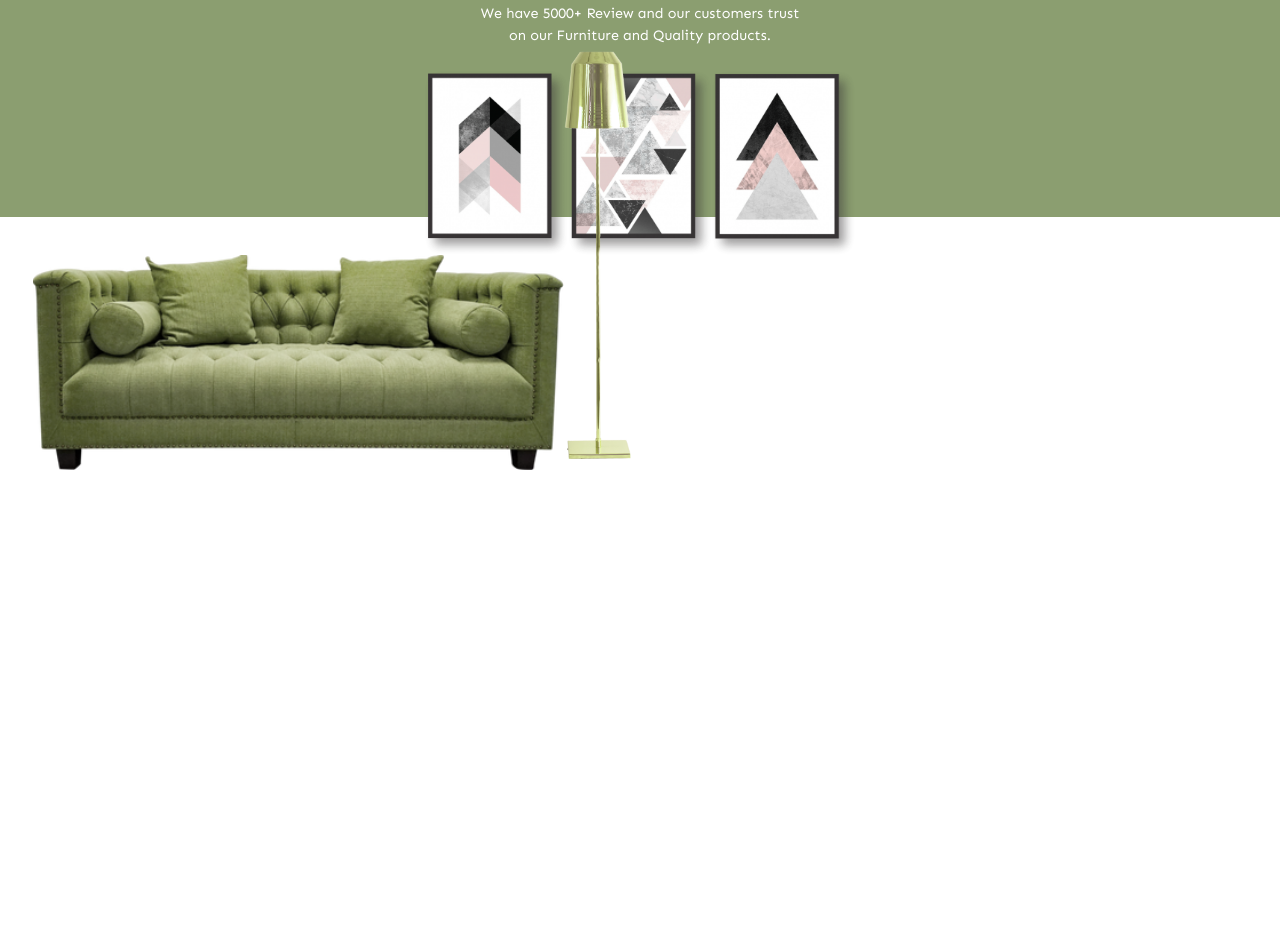
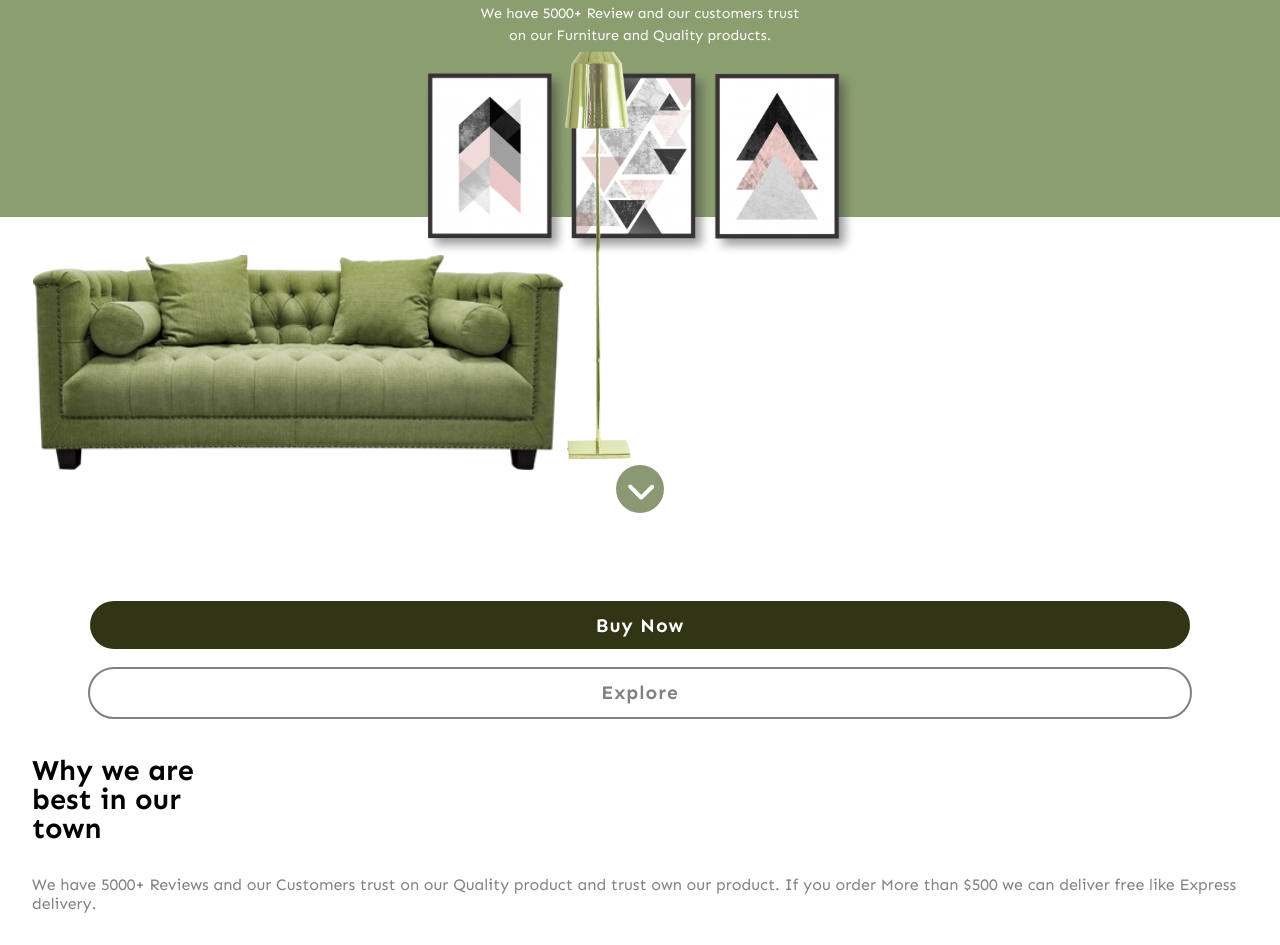
Before and after one commit to LiarleyCodie/1_Furniture_Shop_Page, a plain HTML site: page index.html in a window 1280 px wide. Shown: the part 263-1208 px from the top of the page. Before the commit the page ends 800 px from the top, so only its background shows below. Drawn offline with Linux system fonts and the light colour scheme.

Commit message:
Article Update

```diff
--- a/index.html
+++ b/index.html
@@ -28,5 +28,25 @@
             </div>
         </div>
     </header>
+
+    <section class="section" id="section">
+        <a href="#" class="buy button" id="button">Buy Now</a>
+        <a href="#" class="explore button" id="button">Explore</a>
+        <div class="scroll-down">
+            <div class="bar"></div>
+            <div class="bar"></div>
+        </div>
+
+        <article class="article">
+            <h2>Why we are <br>best in our <br>town</h2>
+            <p>We have 5000+ Reviews and our
+                Customers trust on our Quality product
+                and trust own our product. If you order
+                More than $500 we can deliver free like
+                Express delivery.</p>
+        </article>
+    </section>
+
+
 </body>
 </html>
--- a/style.scss
+++ b/style.scss
@@ -136,3 +136,104 @@ body {
     position: absolute;
     transition: width 300ms ease;
 }
+
+// ========= SECTION
+.section {
+    display: flex;
+    flex-direction: column;
+    align-items: center;
+    justify-content: center;
+    padding-top: 30%;
+}
+
+.button {
+    background-color: #313415;
+    display: grid;
+    place-items: center;
+    font-size: 1.2rem;
+    font-weight: 600;
+    letter-spacing: 1px;
+    border-radius: 2rem;
+    text-align: center;
+}
+
+.buy.button {
+    width: 86%;
+    height: 3rem;
+    color: white;
+    margin-bottom: 1.1rem;
+}
+
+.explore.button {
+    width: 86%;
+    height: 3rem;
+    background-color: #fff;
+    border: 2px solid #818181;
+    color: #818181;
+}
+
+// ========= SECTION
+// ======== Article
+.article {
+    width: 100%;
+    display: flex;
+    flex-direction: column;
+    justify-content: flex-start;
+    margin-top: 2.4rem;
+    padding: 0 2rem 2rem;
+    box-sizing: border-box;
+}
+
+.article h2 {
+    font-size: 1.8rem;
+    font-weight: 600;
+    line-height: 100%;
+}
+
+.article p {
+    font-size: 1rem;
+    margin-top: 2rem;
+    color: #818181;
+}
+
+.scroll-down {
+    position: absolute;
+    background: #8A9973;
+    width: 3rem;
+    height: 3rem;
+    bottom: 3%;
+    border-radius: 50%;
+    display: grid;
+    place-items: center;
+}
+
+.scroll-down .bar {
+    width: 40%;
+    height: 4px;
+    background-color: #fff;
+    transform: rotate(45deg);
+    position: absolute;
+    left: 20%;
+    bottom: 40%;
+    border-radius: 1rem;
+    animation: scrollDown 1s ease infinite;
+}
+
+.scroll-down .bar:nth-child(1) {
+    transform: rotate(-45deg) translate(0.5rem, 0.5rem);
+}
+
+@keyframes scrollDown {
+    0% {
+        bottom: 40%;
+    }
+    34% {
+        bottom: 45%;
+    }
+    76% {
+        bottom: 35%;
+    }
+    100% {
+        bottom: 40%;
+    }
+}
```
Also changed, not shown: style.css.
